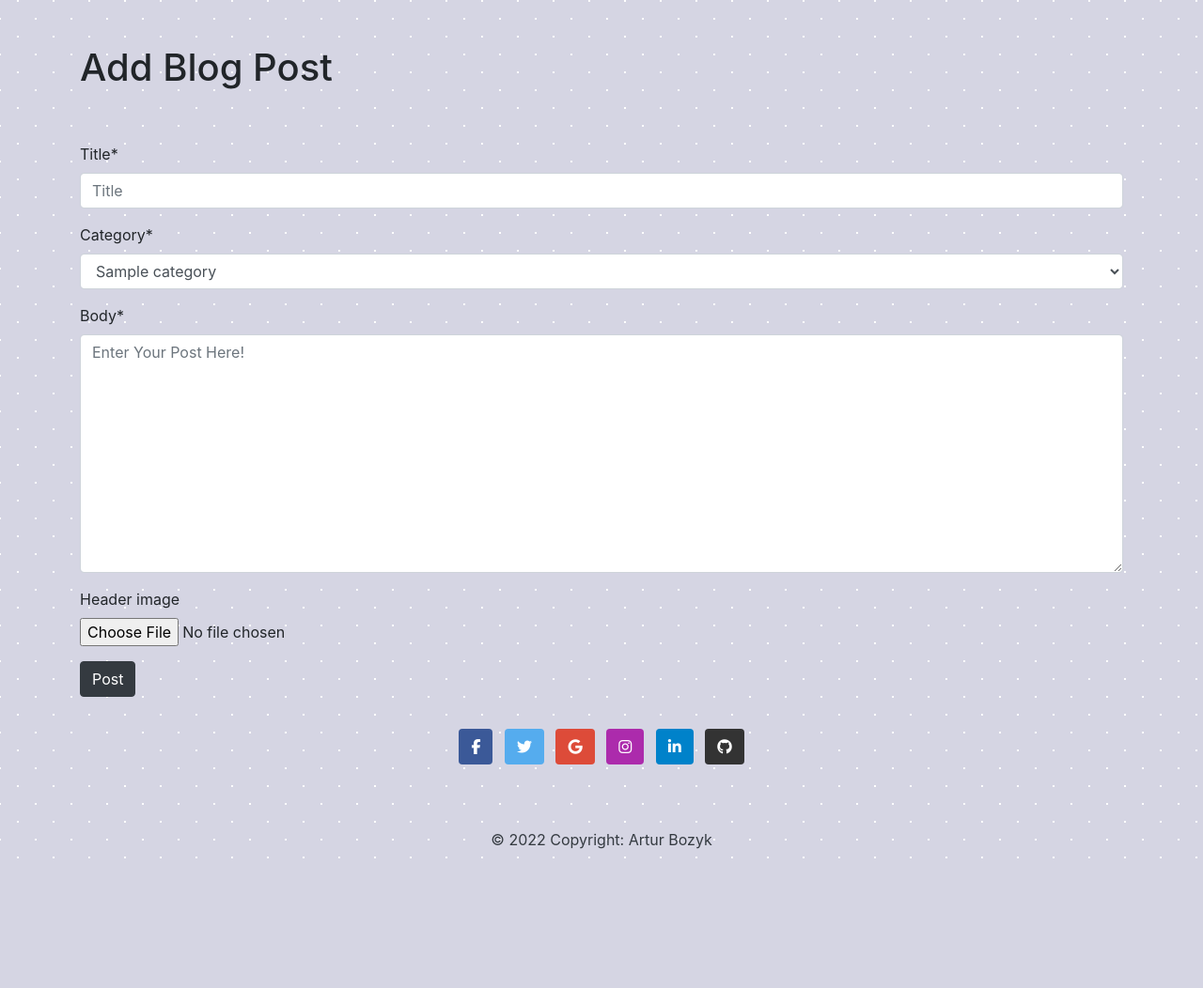
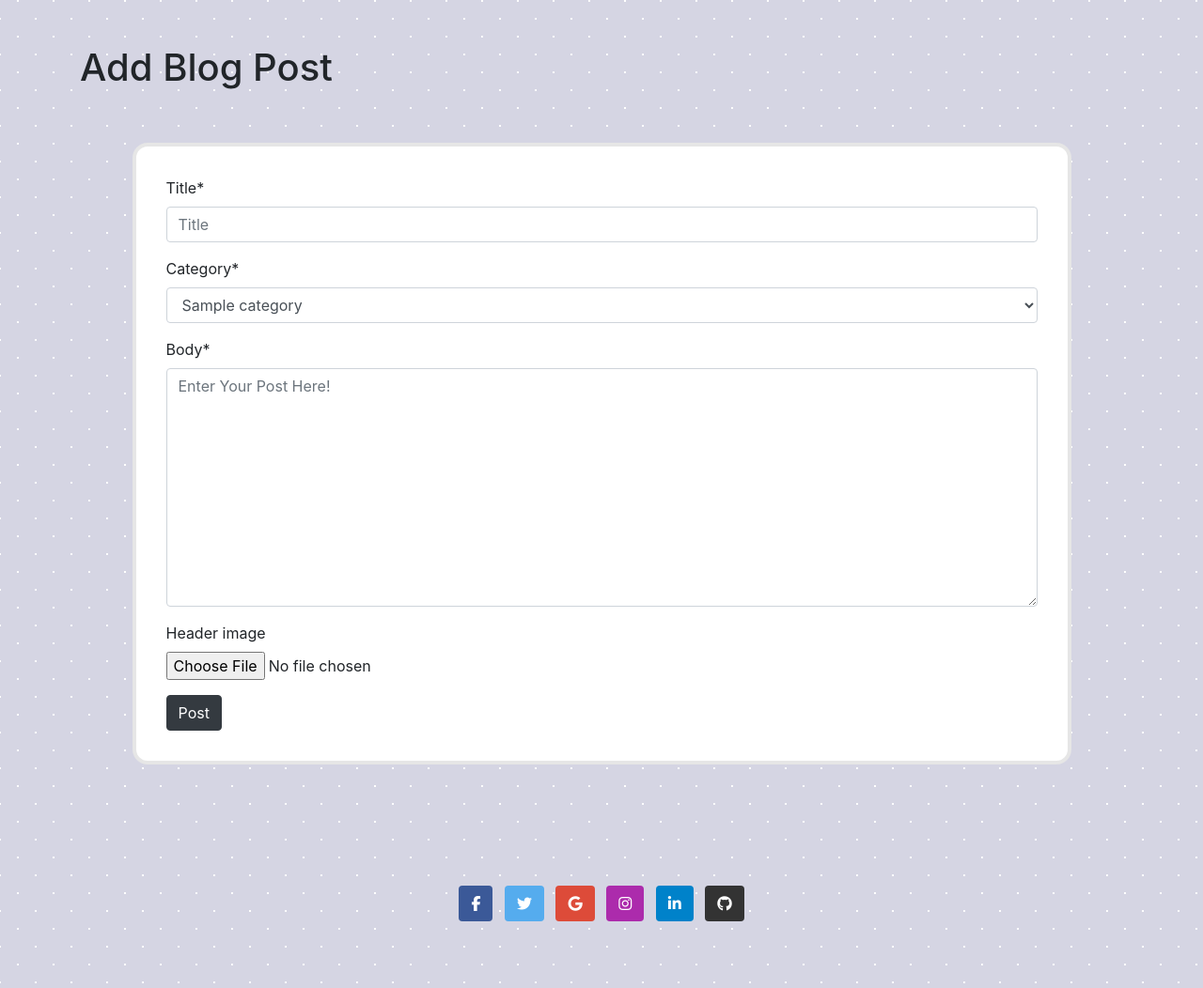
Before and after one commit to Archie9010/Blog, a Django app: page /add_post/ in a window 1280 px wide. Shown: the part 56-1108 px from the top of the page at 94% size. Before the commit the page ends 970 px from the top, so only its background shows below. Run offline with Django 3.2, Linux system fonts and the light colour scheme; a user stored in the database is signed in; tables that the repository leaves empty hold one stand-in row (values such as "Sample post"); some libraries are stand-ins or nearby versions.

Commit message:
add style to forms and added screenshots to readme.md

```diff
--- a/members/templates/registration/change-password.html
+++ b/members/templates/registration/change-password.html
@@ -7,7 +7,7 @@
 
 <br/><br/>
 {% include "account/snippets/already_logged_in.html" %}
-<div class="form-group">
+<div class="form-group login-form">
     <form method="POST">
         {% csrf_token %}
         {{ form.as_p }}
--- a/templates/add_category.html
+++ b/templates/add_category.html
@@ -7,7 +7,7 @@
 {% if user.is_authenticated %}
     <h1>Add Category</h1>
     <br/><br/>
-    <div class="form-group">
+    <div class="form-group login-form">
         <form method="POST">
             {% csrf_token %}
             {{ form|crispy }}
--- a/templates/add_comment.html
+++ b/templates/add_comment.html
@@ -6,7 +6,7 @@
     {% if user.is_authenticated %}
         <h1>Add Comment</h1>
         <br/><br/>
-        <div class="form-group">
+        <div class="form-group login-form">
             <form method="POST" enctype="multipart/form-data">
                 {% csrf_token %}
                 {{ form.as_p }}
--- a/templates/add_post.html
+++ b/templates/add_post.html
@@ -8,7 +8,7 @@
 {% if user.is_authenticated %}
     <h1>Add Blog Post</h1>
     <br/><br/>
-    <div class="form-group">
+    <div class="form-group login-form">
         <form method="POST" enctype="multipart/form-data">
             {% csrf_token %}
             {{ form|crispy }}
```
Also changed, not shown: blog/images/add_post.png, blog/images/change_password.png, blog/images/login_page.png, blog/images/register_user.png.
